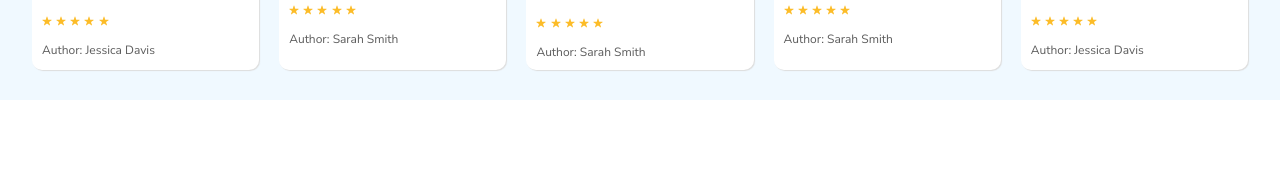
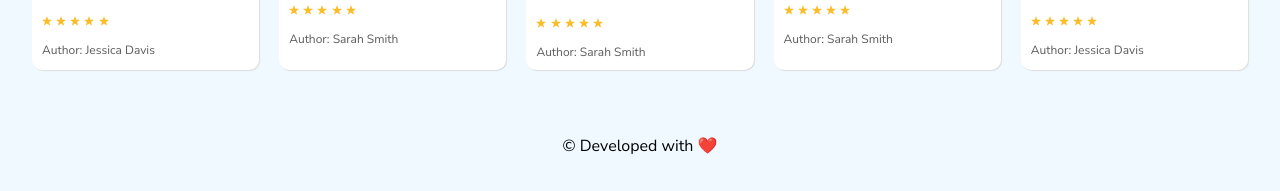
Before and after one commit to ahmedshaheenreal/ahmed-shaheen-project1, a plain HTML site: page index.html in a window 1280 px wide. Shown: the part 847-1038 px from the top of the page. Before the commit the page ends 947 px from the top, so only its background shows below. Drawn offline with Linux system fonts and the light colour scheme.

Commit message:
editing footer

```diff
--- a/index.html
+++ b/index.html
@@ -238,5 +238,9 @@
         </div>
       </section>
     </main>
+
+    <footer>
+      <p>&copy; Developed with ❤️</p>
+    </footer>
   </body>
 </html>
--- a/style.css
+++ b/style.css
@@ -242,3 +242,10 @@ nav button {
 .star-rating {
   margin-bottom: 10px;
 }
+/*footer*/
+
+footer {
+  text-align: center;
+  padding-block: 35px;
+  background-color: var(--bg_body);
+}
```
